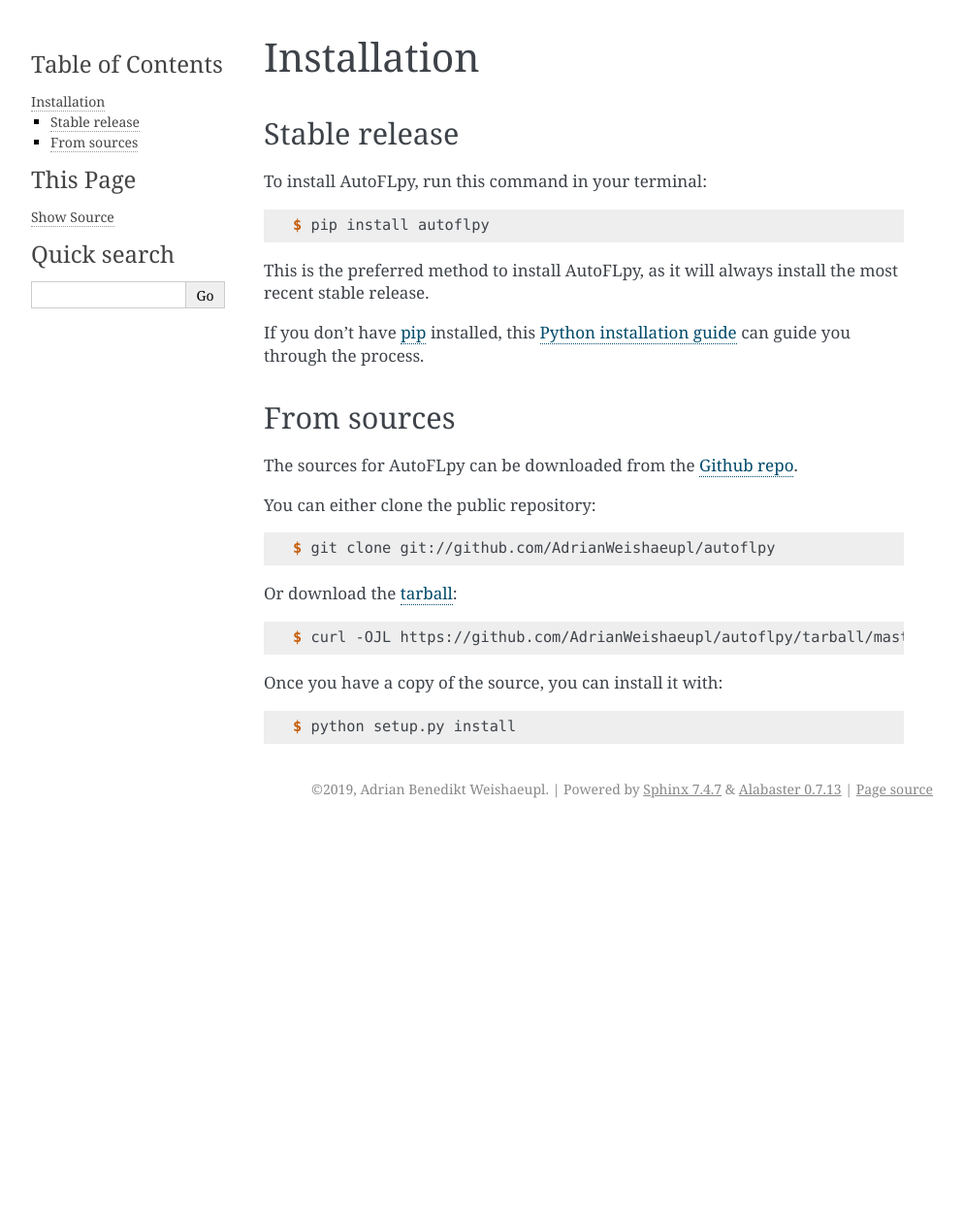
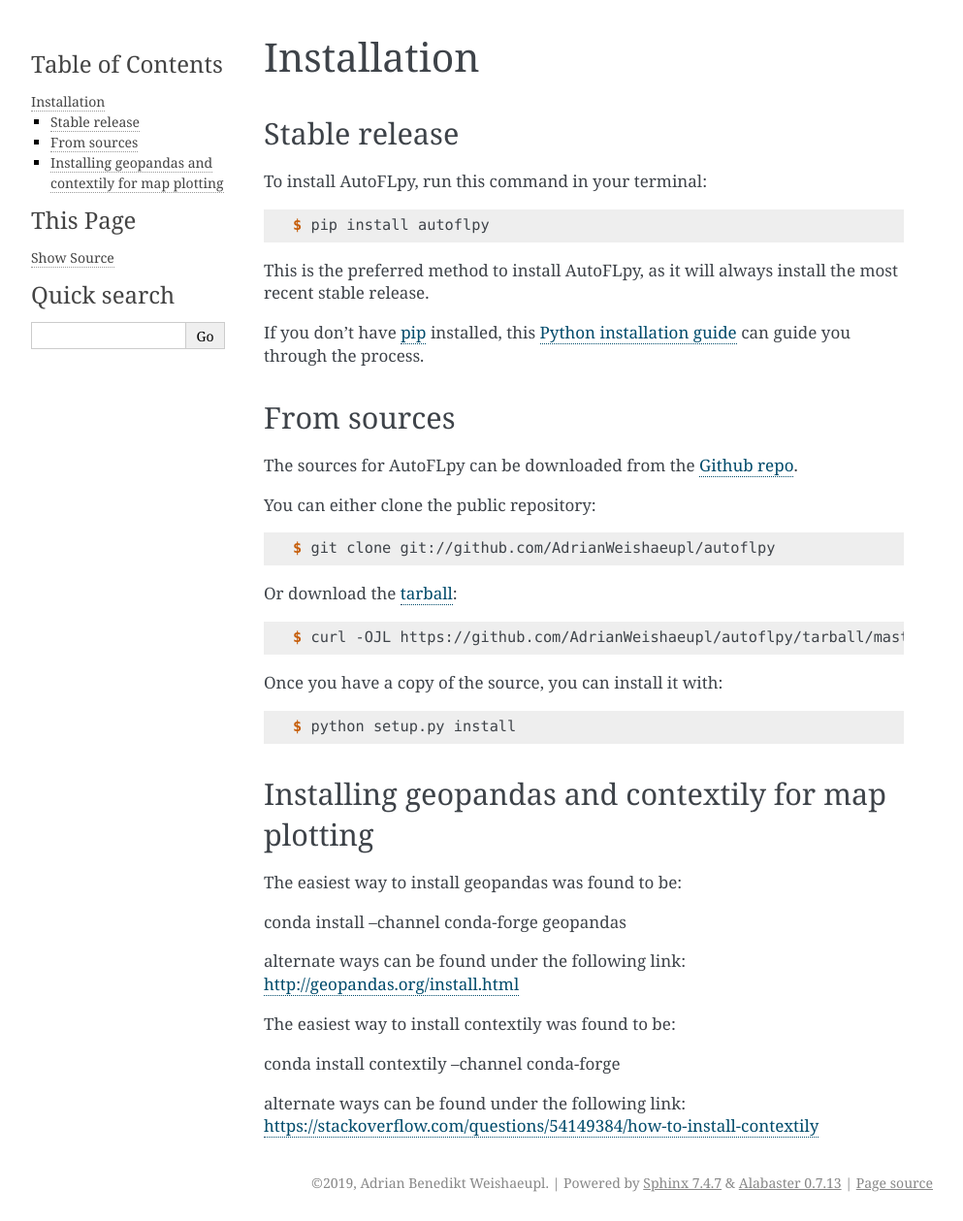
Before and after one commit to AdrianWeishaeupl/AutoFLpy, a Sphinx documentation site: the page built from docs/installation.rst, in a window 1280 px wide. Shown: the whole page at 97% size, without its empty margins (148-1141 px from the left). Built offline with Sphinx 7.4.7, drawn with Linux system fonts in a browser that asks for light colours; pages that are not in the unit, such as notebooks, are missing from menus; before the commit the page ends 900 px from its top, so only the background shows below that.

Commit message:
Updated documentation

```diff
--- a/README.rst
+++ b/README.rst
@@ -32,7 +32,7 @@
 	* Checklist Information (if provided).
 	* Plots for:
 		* GPS altitude and velocity.
-		* GPS latitude and longitude.
+		* GPS latitude and longitude plotted on a map**.
 		* Control inputs throughout the flight.
 		* Barometric data throughout the flight.
 		* Flight attitude throughout the flight.
@@ -40,6 +40,8 @@
 		* Additional arduino data (if supplied).
 * Sample data files included. This will be **created when the code is run for the first time**.
 * Full choice of file paths for the data and outputs can be specified using the input file.
+
+** For this feature to work, both geopandas and contextily need to be installed on the local machine. This needs to be done by the user due to difficulty installing these on various operating systems. A short help guide is attached in the instalation instructions.
 
 
 Credits
--- a/docs/installation.rst
+++ b/docs/installation.rst
@@ -49,3 +49,20 @@
 
 .. _Github repo: https://github.com/AdrianWeishaeupl/autoflpy
 .. _tarball: https://github.com/AdrianWeishaeupl/autoflpy/tarball/master
+
+Installing geopandas and contextily for map plotting
+----------------------------------------------------
+
+The easiest way to install geopandas was found to be::
+
+conda install --channel conda-forge geopandas
+
+alternate ways can be found under the following link:
+http://geopandas.org/install.html
+
+The easiest way to install contextily was found to be::
+
+conda install contextily --channel conda-forge
+
+alternate ways can be found under the following link:
+https://stackoverflow.com/questions/54149384/how-to-install-contextily
```
